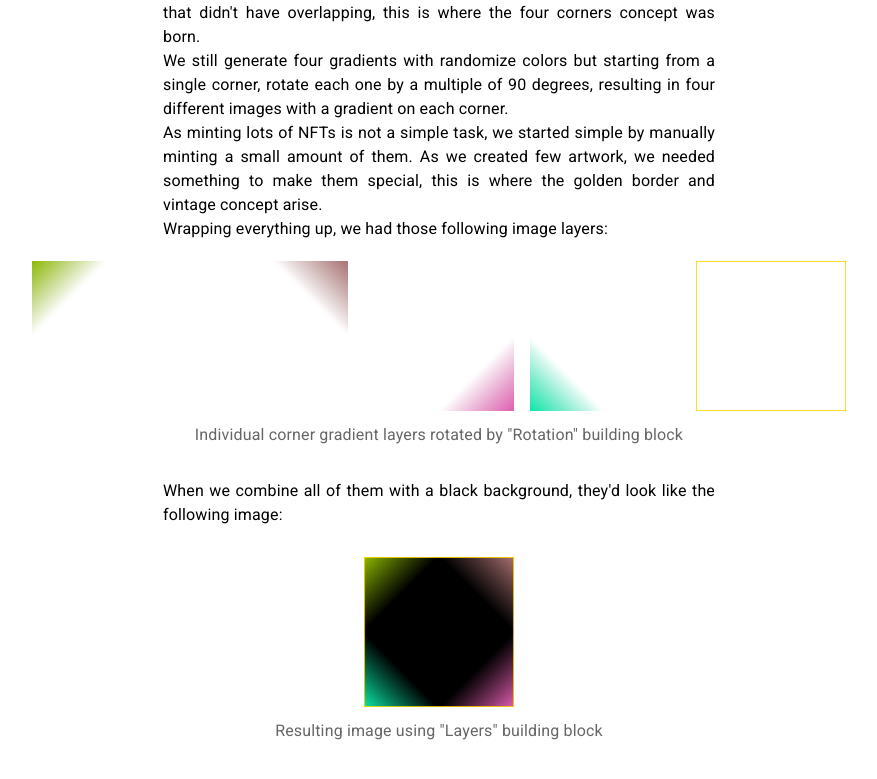
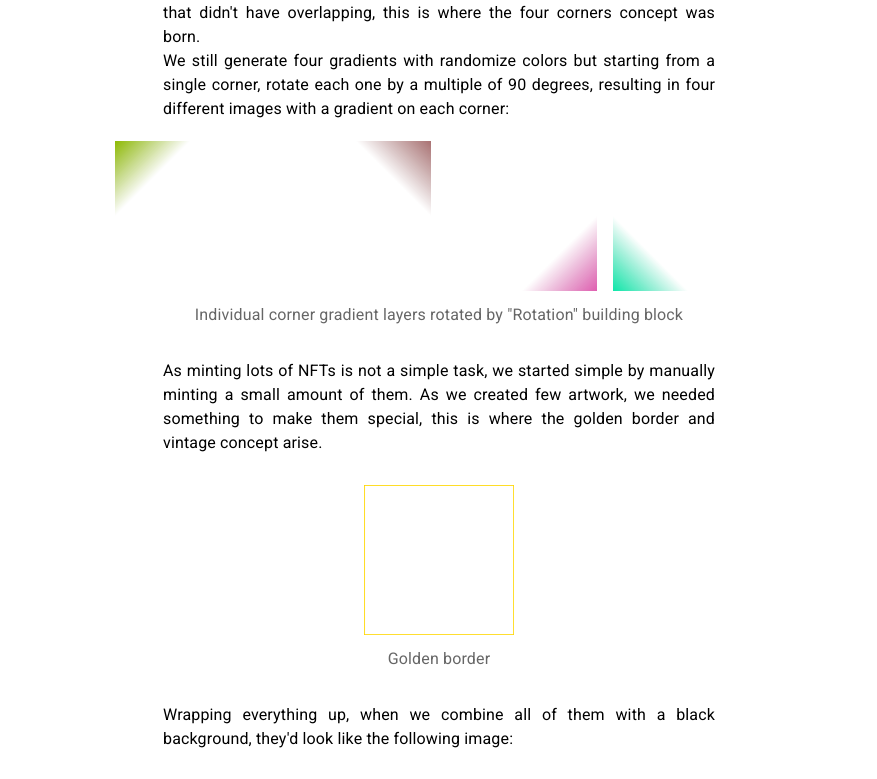
Before and after one commit to out-of-memory-nft/landing-page, a React (Create React App) app: page /#/collections/four-corners-vintage in a window 1280 px wide. Shown: the part 1868-2647 px from the top of the page, without its empty margins (201-1078 px from the left). Built offline with nearby package versions, Linux system fonts and the light colour scheme.

Commit message:
refactor: better structure

```diff
--- a/src/pages/FourCorners.tsx
+++ b/src/pages/FourCorners.tsx
@@ -66,27 +66,26 @@ export default function FourCorners() {
 
         <Typography align='justify' width='100%'>
           We still generate four gradients with randomize colors but starting from a single corner, rotate each one by a
-          multiple of 90 degrees, resulting in four different images with a gradient on each corner.
+          multiple of 90 degrees, resulting in four different images with a gradient on each corner:
         </Typography>
+
+        <Stack direction='row' spacing={2} sx={{ marginTop: '20px', marginBottom: '10px' }}>
+          {[0,1,2,3].map((id) => {
+            return renderLayer(`4c_p${id}`, { key: id });
+          })}
+        </Stack>
+        {renderSubtitle('Individual corner gradient layers rotated by "Rotation" building block')}
 
         <Typography align='justify' width='100%'>
           As minting lots of NFTs is not a simple task, we started simple by manually minting a small
           amount of them. As we created few artwork, we needed something to make them special, this is where the golden border and
           vintage concept arise.
         </Typography>
+        {renderLayer('4c_p4', { marginTop: '30px', marginBottom: '10px' })}
+        {renderSubtitle('Golden border')}
 
         <Typography align='justify' width='100%'>
-          Wrapping everything up, we had those following image layers:
-        </Typography>
-        <Stack direction='row' spacing={2} sx={{ marginTop: '20px', marginBottom: '10px' }}>
-          {[0,1,2,3,4].map((id) => {
-            return renderLayer(`4c_p${id}`, { key: id });
-          })}
-        </Stack>
-        {renderSubtitle('Individual corner gradient layers rotated by "Rotation" building block')}
-
-        <Typography align='justify' width='100%'>
-          When we combine all of them with a black background, they'd look like the following image:
+          Wrapping everything up, when we combine all of them with a black background, they'd look like the following image:
         </Typography>
         {renderLayer('4c_example', { marginTop: '30px', marginBottom: '10px' })}
         {renderSubtitle('Resulting image using "Layers" building block')}
```
